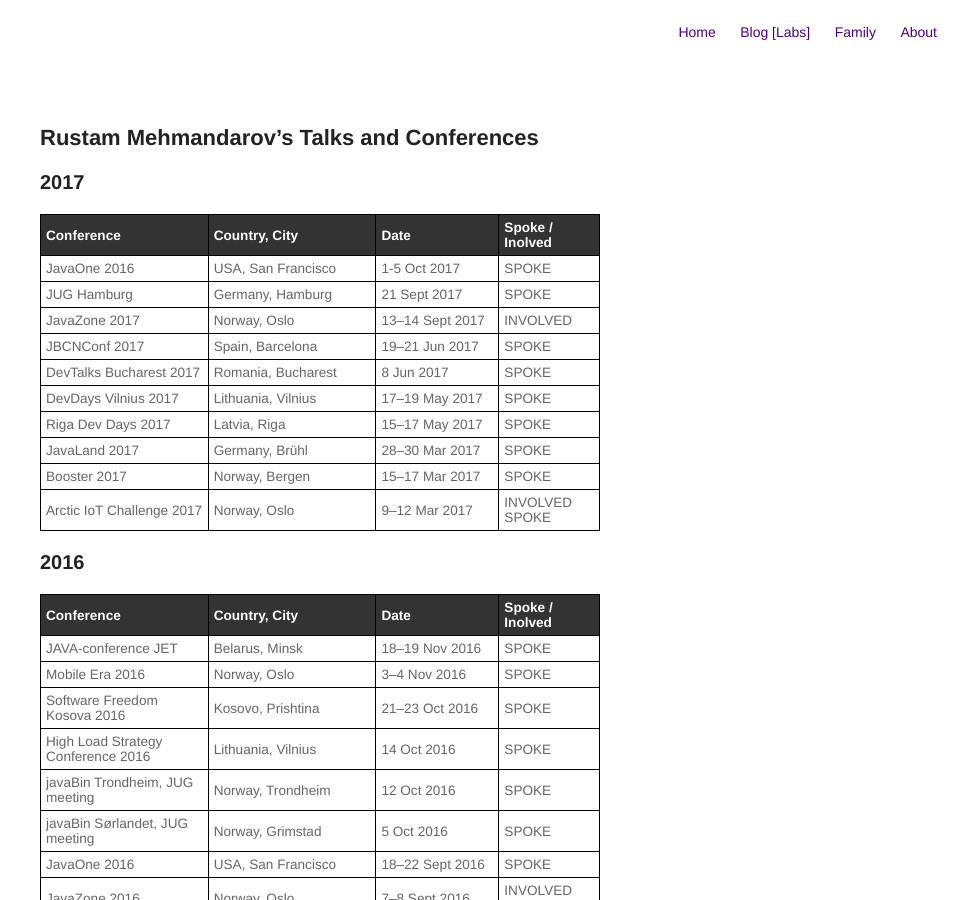
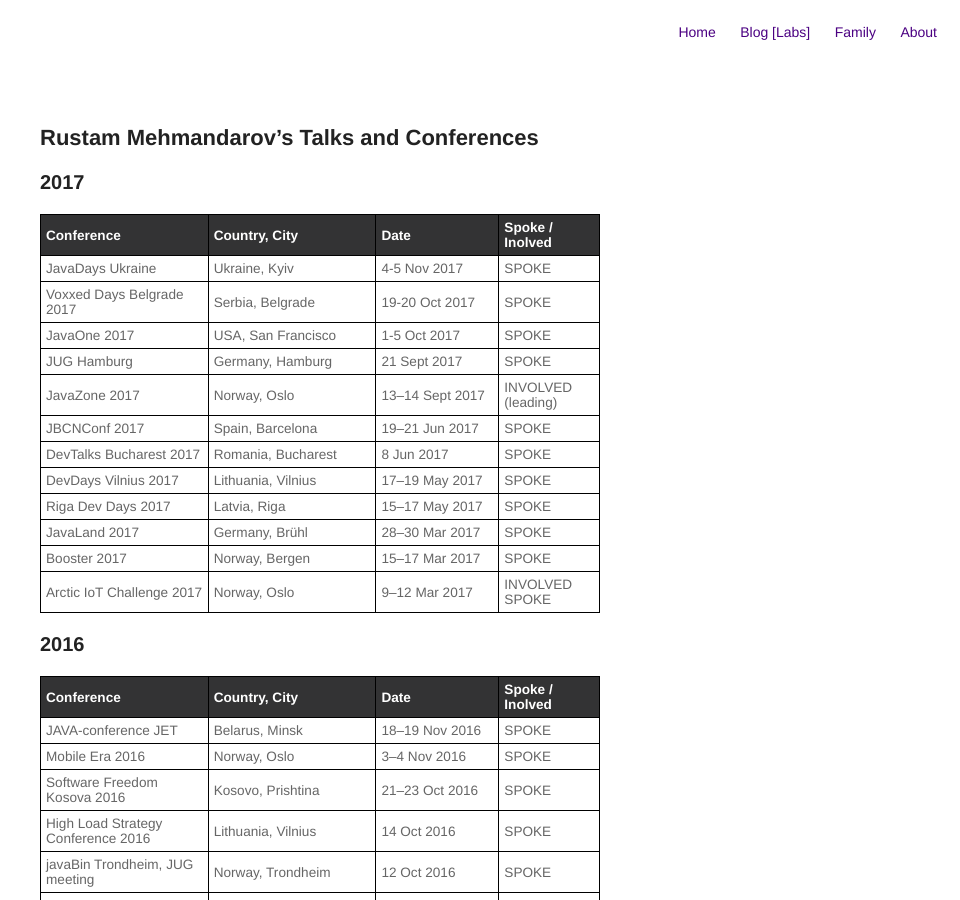
Before and after one commit to mehmandarov/mehmandarov.github.io, a Jekyll site: the page built from talks.md, in a window 1280 px wide and 900 px high. Shown: the whole window, without its empty margins (320-1280 px from the left). Built offline with Jekyll 4.4.1, drawn with Linux system fonts in a browser that asks for light colours.

Commit message:
Added new conferences.

```diff
--- a/talks.md
+++ b/talks.md
@@ -7,20 +7,22 @@
 
 ### 2017
 
-|--------------------------+-------------------+----------------+----------------|
-|Conference                |Country, City      |Date            |Spoke / Inolved |
-|:-------------------------+:------------------+:---------------+:---------------|
-|JavaOne 2016              |USA, San Francisco |1-5 Oct 2017    |SPOKE           |
-|JUG Hamburg               |Germany, Hamburg   |21 Sept 2017    |SPOKE           |
-|JavaZone 2017             |Norway, Oslo       |13–14 Sept 2017 |INVOLVED        |
-|JBCNConf 2017             |Spain, Barcelona   |19–21 Jun 2017  |SPOKE           |
-|DevTalks Bucharest 2017   |Romania, Bucharest |8 Jun 2017      |SPOKE           |
-|DevDays Vilnius 2017      |Lithuania, Vilnius |17–19 May 2017  |SPOKE           |
-|Riga Dev Days 2017        |Latvia, Riga       |15–17 May 2017  |SPOKE           |
-|JavaLand 2017             |Germany, Brühl     |28–30 Mar 2017  |SPOKE           |
-|Booster 2017              |Norway, Bergen     |15–17 Mar 2017  |SPOKE           |
-|Arctic IoT Challenge 2017 |Norway, Oslo       |9–12 Mar 2017   |INVOLVED SPOKE  |
-|--------------------------+-------------------+----------------+----------------|
+|--------------------------+-------------------+----------------+-------------------|
+|Conference                |Country, City      |Date            |Spoke / Inolved    |
+|:-------------------------+:------------------+:---------------+:------------------|
+|JavaDays Ukraine          |Ukraine, Kyiv      |4-5 Nov 2017    |SPOKE              |
+|Voxxed Days Belgrade 2017 |Serbia, Belgrade   |19-20 Oct 2017  |SPOKE              |
+|JavaOne 2017              |USA, San Francisco |1-5 Oct 2017    |SPOKE              |
+|JUG Hamburg               |Germany, Hamburg   |21 Sept 2017    |SPOKE              |
+|JavaZone 2017             |Norway, Oslo       |13–14 Sept 2017 |INVOLVED (leading) |
+|JBCNConf 2017             |Spain, Barcelona   |19–21 Jun 2017  |SPOKE              |
+|DevTalks Bucharest 2017   |Romania, Bucharest |8 Jun 2017      |SPOKE              |
+|DevDays Vilnius 2017      |Lithuania, Vilnius |17–19 May 2017  |SPOKE              |
+|Riga Dev Days 2017        |Latvia, Riga       |15–17 May 2017  |SPOKE              |
+|JavaLand 2017             |Germany, Brühl     |28–30 Mar 2017  |SPOKE              |
+|Booster 2017              |Norway, Bergen     |15–17 Mar 2017  |SPOKE              |
+|Arctic IoT Challenge 2017 |Norway, Oslo       |9–12 Mar 2017   |INVOLVED SPOKE     |
+|--------------------------+-------------------+----------------+-------------------|
 {:.talkstablestyle}
 
 ### 2016
```
